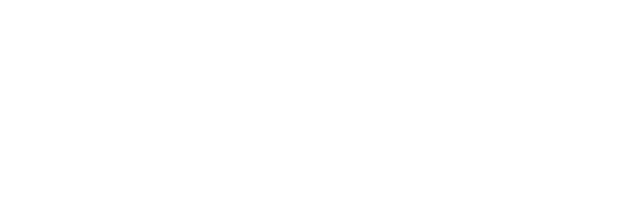
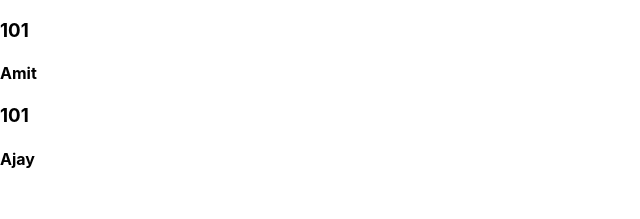
Before and after one commit to Kishan9896/my-app, a React (Create React App) app: page / in a window 1280 px wide. Shown: the top 219 px of the page, without its empty margins (0-640 px from the left). Built offline with nearby package versions, Linux system fonts and the light colour scheme.

Commit message:
complete_HOC

```diff
--- a/src/App.js
+++ b/src/App.js
@@ -7,6 +7,8 @@
 import Time from './container/Time/Time';
 import TimeFun from './container/Time/TimeFun';
 import Loading from './container/Loading';
+import Hoc_data from './container/Hoc_data';
+import Home from './container/Home';
 
 function App() {
 
@@ -14,7 +16,8 @@
   return (
     <div>
         {/* <Loading /> */}
-
+        <Hoc_data />
+        {/* <Home /> */}
     </div>
   );
 }
--- a/src/container/Hoc_data.js
+++ b/src/container/Hoc_data.js
@@ -4,7 +4,7 @@
 import Home from './Home';
 import Loading from './Loading';
 
-const homedata = Loading(Home)
+const Homedata = Loading(Home)
 
 function Hoc_data(props) {
     const [loading, setLoading] = useState(false);
@@ -17,12 +17,12 @@
 
     useEffect(() => {
         setLoading(true);
-        setTimeout(() => {setLoading(false), setdata(dataOrg)}, 2000)
+        setTimeout(() => {setLoading(false); setdata(dataOrg)}, 2000)
     }, [])
 
     return (
         <div>
-            <homedata isLoading={loading} useData={data} />
+            <Homedata isLoading={loading} useData={data} />
         </div>
     );
 }
--- a/src/container/Home.js
+++ b/src/container/Home.js
@@ -2,9 +2,19 @@
 
 function Home(props) {
 
+
     return (
         <div>
-
+            {
+            props.useData.map((a, i) => {
+                return (
+                    <>
+                    <h3>{a.id}</h3>
+                    <h4>{a.name}</h4>
+                    </>
+                )
+            })
+            }
         </div>
     );
 }
--- a/src/container/Loading.js
+++ b/src/container/Loading.js
@@ -1,14 +1,17 @@
 import React from 'react';
 
-function Loading(props) {
-
-
-
-    return (
-        <div>
-
-        </div>
-    );
+function Loading(Component) {
+    return function loadingwithhome({isLoading, useData}){
+        if (isLoading) {
+            return (
+                <p>Loading...!</p>
+            )
+        } else {
+            return(
+                <Component useData={useData}/>
+            )
+        }
+    }
 }
 
 export default Loading;
```
